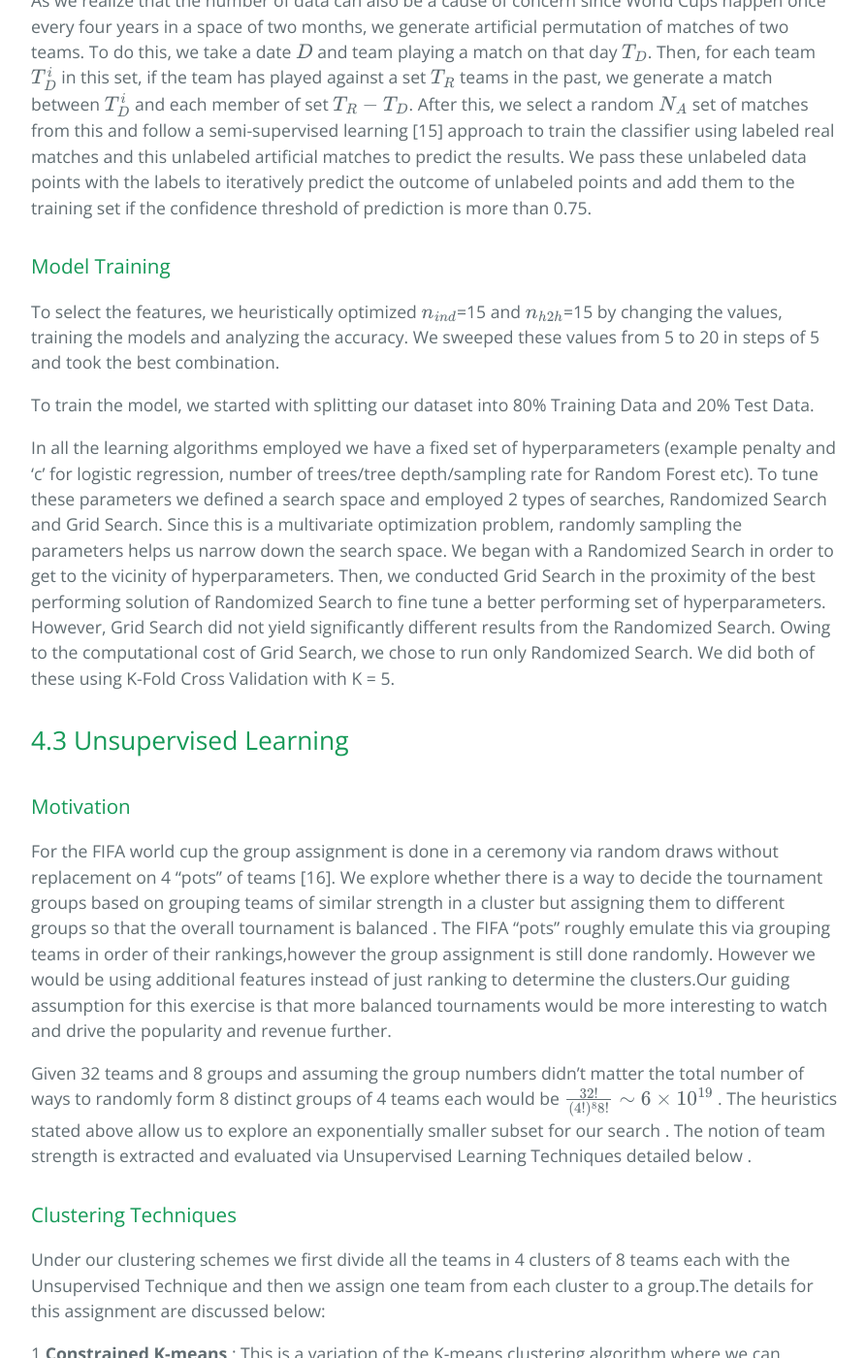
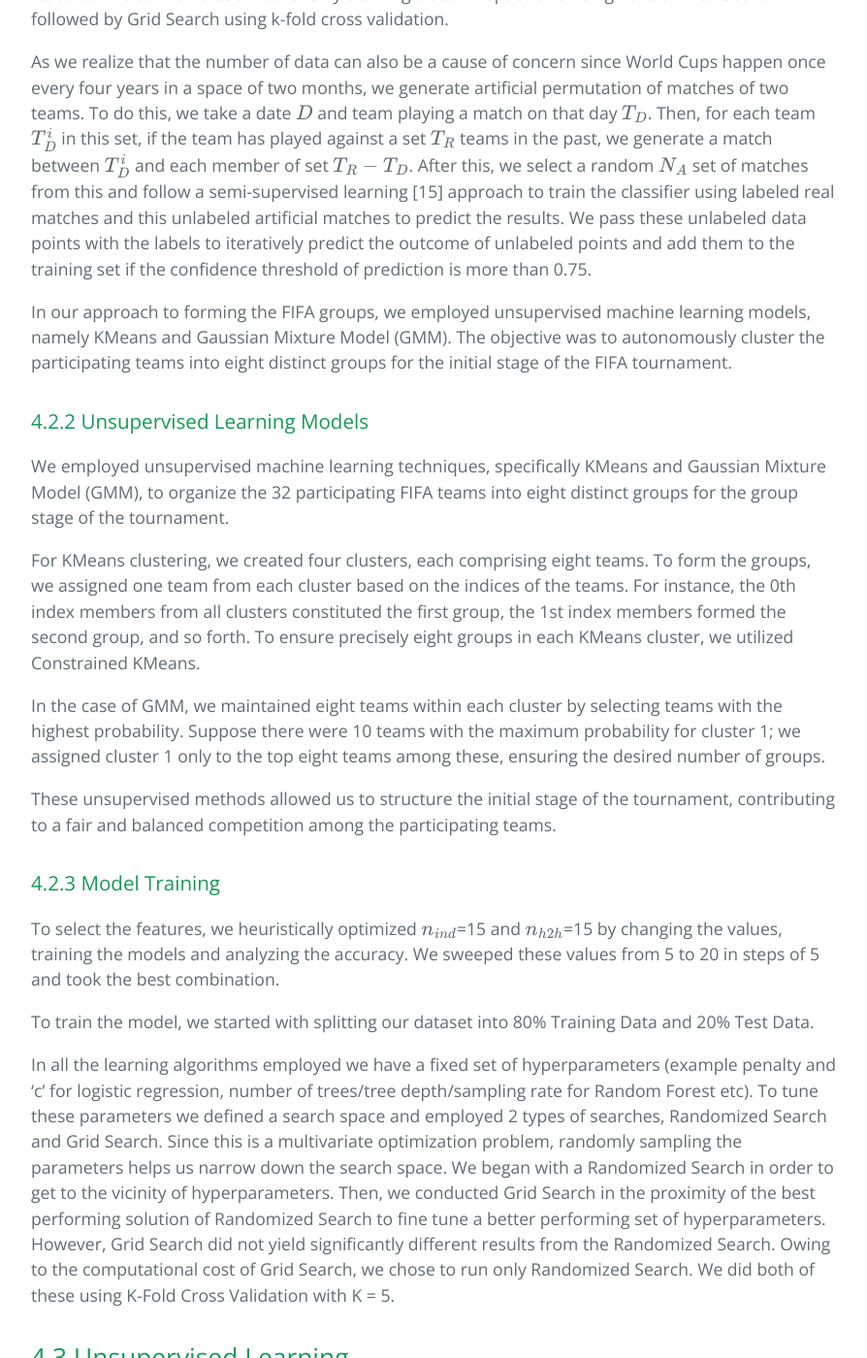
Before and after one commit to neelabhsinha/gatech-cs-7641-project-page, a Jekyll site: the page built from index.md, in a window 1280 px wide and 1400 px high, scrolled down 7485 px. Shown: the whole window at 97% size, without its empty margins (192-1086 px from the left). Built offline with Jekyll 4.4.1, drawn with Linux system fonts in a browser that asks for light colours; formulas are drawn with MathJax 3; our own code applies the rules of GitHub Pages for plain Markdown files; some of the changed text lies outside the part shown.

Commit message:
Added model overview for Unsupervised models

```diff
--- a/index.md
+++ b/index.md
@@ -90,11 +90,25 @@ As we can see, these features are separable linearly at the tail ends on each si
 
 ## 4.2 Models
 
+### 4.2.1 Supervised Learning Models
+
 Using features extracted above, we train a binary classifier using various algorithms. To start, we implement Logistic Regression [8], Support Vector Machines [9], Decision Tree [10] ,Naive Bayes and kNN  which are simple, efficient and interpretable algorithms and then move to ensemble classifiers like Random Forest [11], and Gradient Boost [12] for Decision Trees and Adaptive Boosting for Logistic Regression and Decision Trees to predict the probability of team labeled as home winning the match. We also create an "Ensemble Classifier" which combines the tuned models from the base class and makes inference by majority voting and returns the predicted probability for class labels as the average of all constituent models' and compare its performance with the others. In working with the classifier, we also experiment with forward feature selection [13] to select best features from the initial feature set, and also do Principal Component Analysis [14] to reduce the dimensionality of features. We tune all these methods by defining a search space and using Randomized Search followed by Grid Search using k-fold cross validation.
 
 As we realize that the number of data can also be a cause of concern since World Cups happen once every four years in a space of two months, we generate artificial permutation of matches of two teams. To do this, we take a date \\(D\\) and team playing a match on that day \\(T_D\\). Then, for each team \\(T_D^i\\) in this set, if the team has played against a set \\(T_R\\) teams in the past, we generate a match between \\(T_D^i\\) and each member of set \\(T_R - T_D\\). After this, we select a random \\(N_A\\) set of matches from this and follow a semi-supervised learning [15] approach to train the classifier using labeled real matches and this unlabeled artificial matches to predict the results. We pass these unlabeled data points with the labels to iteratively predict the outcome of unlabeled points and add them to the training set if the confidence threshold of prediction is more than 0.75.
 
-### Model Training
+In our approach to forming the FIFA groups, we employed unsupervised machine learning models, namely KMeans and Gaussian Mixture Model (GMM). The objective was to autonomously cluster the participating teams into eight distinct groups for the initial stage of the FIFA tournament.
+
+### 4.2.2 Unsupervised Learning Models
+
+We employed unsupervised machine learning techniques, specifically KMeans and Gaussian Mixture Model (GMM), to organize the 32 participating FIFA teams into eight distinct groups for the group stage of the tournament.
+
+For KMeans clustering, we created four clusters, each comprising eight teams. To form the groups, we assigned one team from each cluster based on the indices of the teams. For instance, the 0th index members from all clusters constituted the first group, the 1st index members formed the second group, and so forth. To ensure precisely eight groups in each KMeans cluster, we utilized Constrained KMeans.
+
+In the case of GMM, we maintained eight teams within each cluster by selecting teams with the highest probability. Suppose there were 10 teams with the maximum probability for cluster 1; we assigned cluster 1 only to the top eight teams among these, ensuring the desired number of groups.
+
+These unsupervised methods allowed us to structure the initial stage of the tournament, contributing to a fair and balanced competition among the participating teams.
+
+### 4.2.3 Model Training
 
 To select the features, we heuristically optimized \\(n_{ind}\\)=15 and \\(n_{h2h}\\)=15 by changing the values, training the models and analyzing the accuracy. We sweeped these values from 5 to 20 in steps of 5 and took the best combination.
 
```
